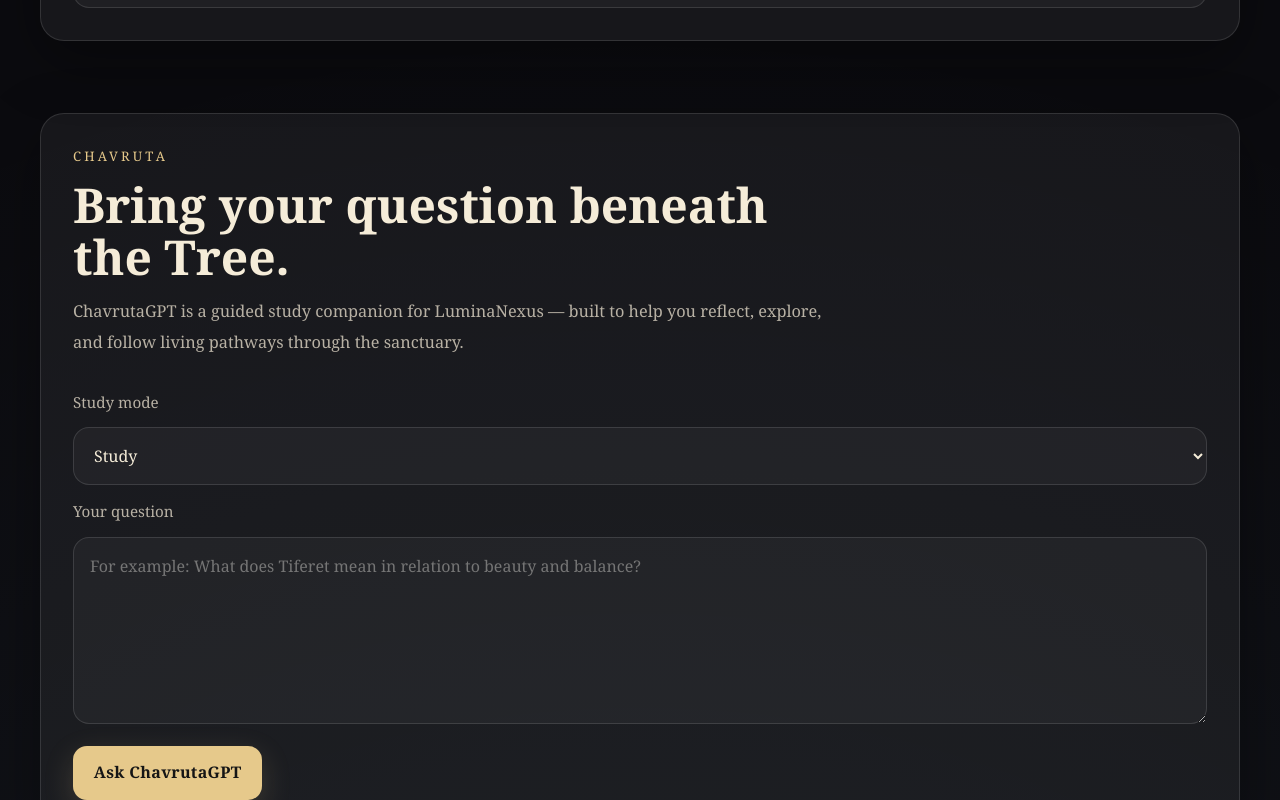
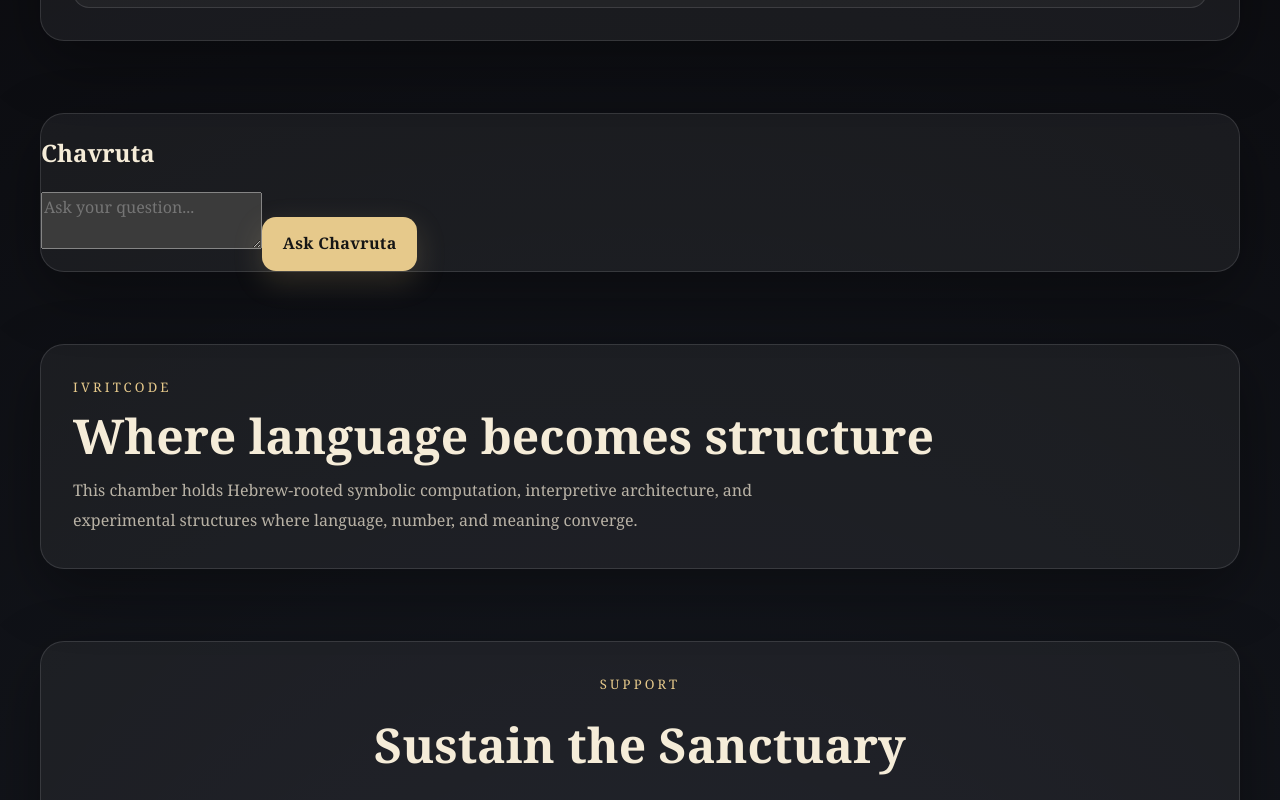
Before and after one commit to richardatf-oss/luminanexus-site, a React (Vite) app: page / in a window 1280 px wide. Shown: the part 5600-6400 px from the top of the page. Built offline with nearby package versions, Linux system fonts and the light colour scheme.

Commit message:
Update ChavrutaPanel.jsx

```diff
--- a/src/components/ChavrutaPanel.jsx
+++ b/src/components/ChavrutaPanel.jsx
@@ -1,185 +1,89 @@
 import { useState } from 'react'
-
-const MODES = [
-  { value: 'study', label: 'Study' },
-  { value: 'meditation', label: 'Meditation' },
-  { value: 'hebrew', label: 'Hebrew Word' },
-  { value: 'library', label: 'Library Path' },
-  { value: 'ivritcode', label: 'IvritCode' },
-]
 
 export default function ChavrutaPanel() {
   const [question, setQuestion] = useState('')
-  const [mode, setMode] = useState('study')
+  const [response, setResponse] = useState('')
+  const [history, setHistory] = useState([])
   const [loading, setLoading] = useState(false)
-  const [error, setError] = useState('')
-  const [result, setResult] = useState(null)
 
-  async function handleSubmit(event) {
-    event.preventDefault()
-    setError('')
-    setResult(null)
+  const askChavruta = async () => {
+    if (!question.trim()) return
 
-    const trimmed = question.trim()
+    setLoading(true)
+    setResponse('')
 
-    if (!trimmed) {
-      setError('Please enter a question.')
-      return
+    try {
+      const res = await fetch('/.netlify/functions/chavruta', {
+        method: 'POST',
+        headers: { 'Content-Type': 'application/json' },
+        body: JSON.stringify({ question, history }),
+      })
+
+      const data = await res.json()
+
+      const newEntry = {
+        question,
+        answer: data.answer || 'No response',
       }
 
-    setLoading(true)
-
-    try {
-      const response = await fetch('/.netlify/functions/chavruta', {
-        method: 'POST',
-        headers: {
-          'Content-Type': 'application/json',
-        },
-        body: JSON.stringify({
-          question: trimmed,
-          mode: mode,
-        }),
-      })
-
-      const text = await response.text()
-      const contentType = response.headers.get('content-type') || ''
-
-      if (!contentType.includes('application/json')) {
-        throw new Error('Expected JSON but received: ' + text.slice(0, 200))
+      setHistory((prev) => [...prev, newEntry])
+      setResponse(data.answer)
+      setQuestion('')
+    } catch (err) {
+      setResponse('Error connecting to Chavruta.')
     }
 
-      const data = JSON.parse(text)
-
-      if (!response.ok) {
-        throw new Error(data.error || 'Something went wrong.')
+    setLoading(false)
   }
 
-      setResult(data)
-    } catch (err) {
-      setError(err.message || 'Unable to reach ChavrutaGPT right now.')
-    } finally {
-      setLoading(false)
+  // ⌨️ ENTER KEY HANDLER
+  const handleKeyDown = (e) => {
+    if (e.key === 'Enter' && !e.shiftKey) {
+      e.preventDefault()
+      askChavruta()
     }
   }
 
   return (
     <section id="chavruta" className="section-shell">
-      <div className="section-card chavruta-panel">
-        <div className="chavruta-panel__intro">
-          <p className="chavruta-panel__eyebrow">Chavruta</p>
-          <h2 className="chavruta-panel__title">
-            Bring your question beneath the Tree.
-          </h2>
-          <p className="chavruta-panel__text">
-            ChavrutaGPT is a guided study companion for LuminaNexus — built to
-            help you reflect, explore, and follow living pathways through the
-            sanctuary.
-          </p>
-        </div>
+      <div className="section-card chavruta">
 
-        <form className="chavruta-form" onSubmit={handleSubmit}>
-          <label className="chavruta-form__label" htmlFor="mode">
-            Study mode
-          </label>
-          <select
-            id="mode"
-            className="chavruta-form__select"
-            value={mode}
-            onChange={(event) => setMode(event.target.value)}
-          >
-            {MODES.map(function (item) {
-              return (
-                <option key={item.value} value={item.value}>
-                  {item.label}
-                </option>
-              )
-            })}
-          </select>
+        <h2>Chavruta</h2>
 
-          <label className="chavruta-form__label" htmlFor="question">
-            Your question
-          </label>
         <textarea
-            id="question"
-            className="chavruta-form__textarea"
-            rows="6"
-            placeholder="For example: What does Tiferet mean in relation to beauty and balance?"
+          placeholder="Ask your question..."
           value={question}
-            onChange={(event) => setQuestion(event.target.value)}
+          onChange={(e) => setQuestion(e.target.value)}
+          onKeyDown={handleKeyDown}
+          className="chavruta-input"
         />
 
-          <div className="chavruta-form__actions">
-            <button
-              className="button button--primary"
-              type="submit"
-              disabled={loading}
-            >
-              {loading ? 'Studying...' : 'Ask ChavrutaGPT'}
+        <button onClick={askChavruta} className="button button--primary">
+          Ask Chavruta
         </button>
+
+        {loading && <p className="chavruta-loading">Thinking...</p>}
+
+        {response && (
+          <div className="chavruta-response">
+            <h3>Response</h3>
+            <p>{response}</p>
           </div>
-        </form>
+        )}
 
-        {error ? (
-          <div className="chavruta-response chavruta-response--error">
-            <p>{error}</p>
+        {/* 🧠 MEMORY */}
+        {history.length > 0 && (
+          <div className="chavruta-history">
+            <h3>Study Path</h3>
+            {history.map((item, i) => (
+              <div key={i} className="chavruta-history-item">
+                <p className="q">Q: {item.question}</p>
+                <p className="a">A: {item.answer}</p>
               </div>
-        ) : null}
+            ))}
+          </div>
+        )}
 
-        {result ? (
-          <div className="chavruta-response">
-            <div className="chavruta-response__block">
-              <p className="chavruta-response__label">Response</p>
-              <p className="chavruta-response__text">{result.response}</p>
-            </div>
-
-            {result.relatedPaths && result.relatedPaths.length ? (
-              <div className="chavruta-response__block">
-                <p className="chavruta-response__label">Related Paths</p>
-                <ul className="chavruta-response__list">
-                  {result.relatedPaths.map(function (item, index) {
-                    const key =
-                      (item.label || 'path') + '-' + (item.href || String(index))
-
-                    return (
-                      <li key={key}>
-                        <a className="chavruta-response__link" href={item.href}>
-                          {item.label}
-                        </a>
-                      </li>
-                    )
-                  })}
-                </ul>
-              </div>
-            ) : null}
-
-            {result.sources && result.sources.length ? (
-              <div className="chavruta-response__block">
-                <p className="chavruta-response__label">Sources from the Library</p>
-                <ul className="chavruta-response__list">
-                  {result.sources.map(function (item, index) {
-                    const key =
-                      (item.label || 'source') + '-' + (item.href || String(index))
-
-                    return (
-                      <li key={key}>
-                        <a className="chavruta-response__link" href={item.href}>
-                          {item.label}
-                        </a>
-                      </li>
-                    )
-                  })}
-                </ul>
-              </div>
-            ) : null}
-
-            {result.nextStep ? (
-              <div className="chavruta-response__block">
-                <p className="chavruta-response__label">Suggested Next Step</p>
-                <p className="chavruta-response__text">{result.nextStep}</p>
-              </div>
-            ) : null}
-          </div>
-        ) : null}
       </div>
     </section>
   )
```
Lines whose indentation alone changed are shown as unchanged.
